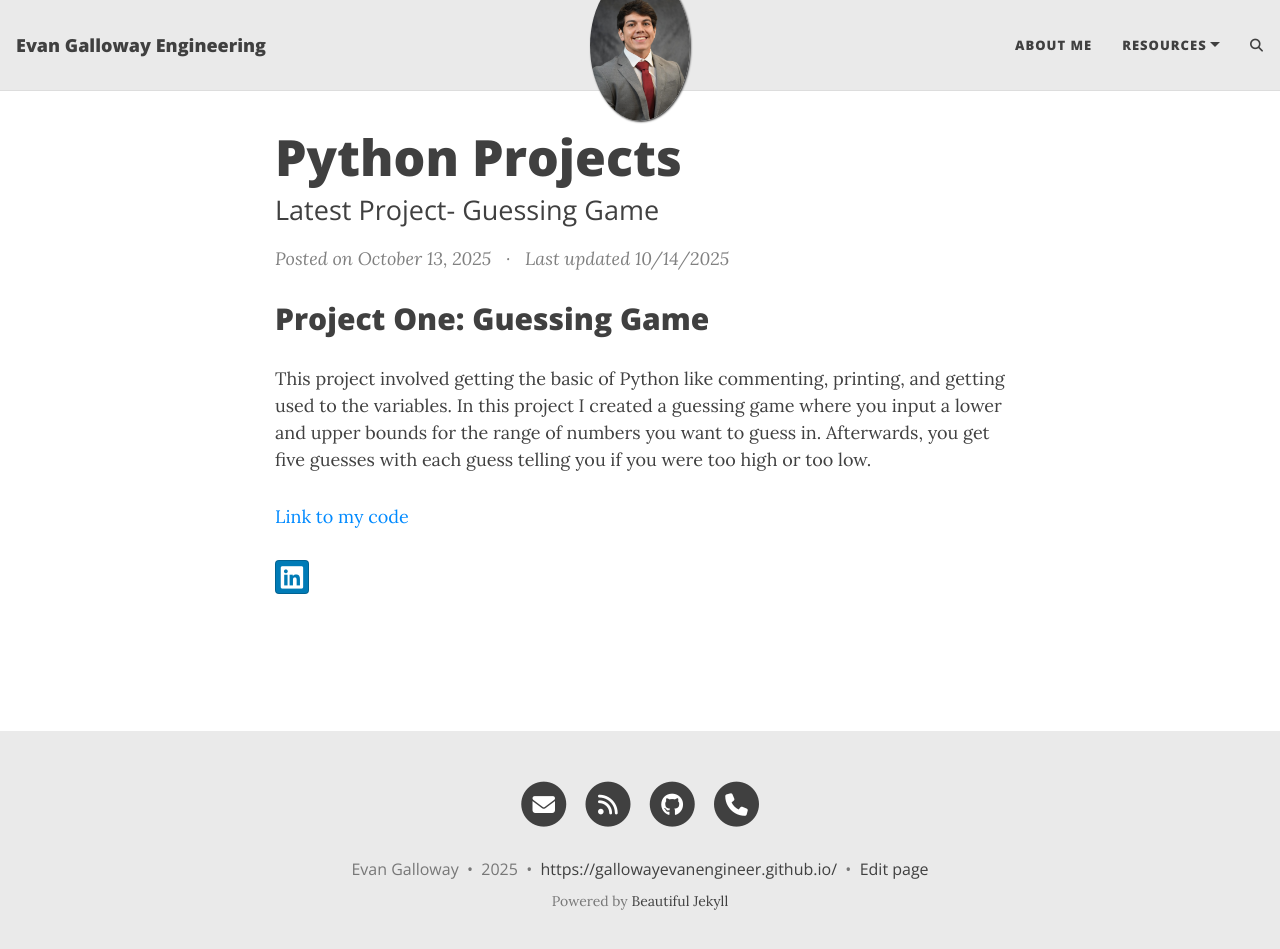
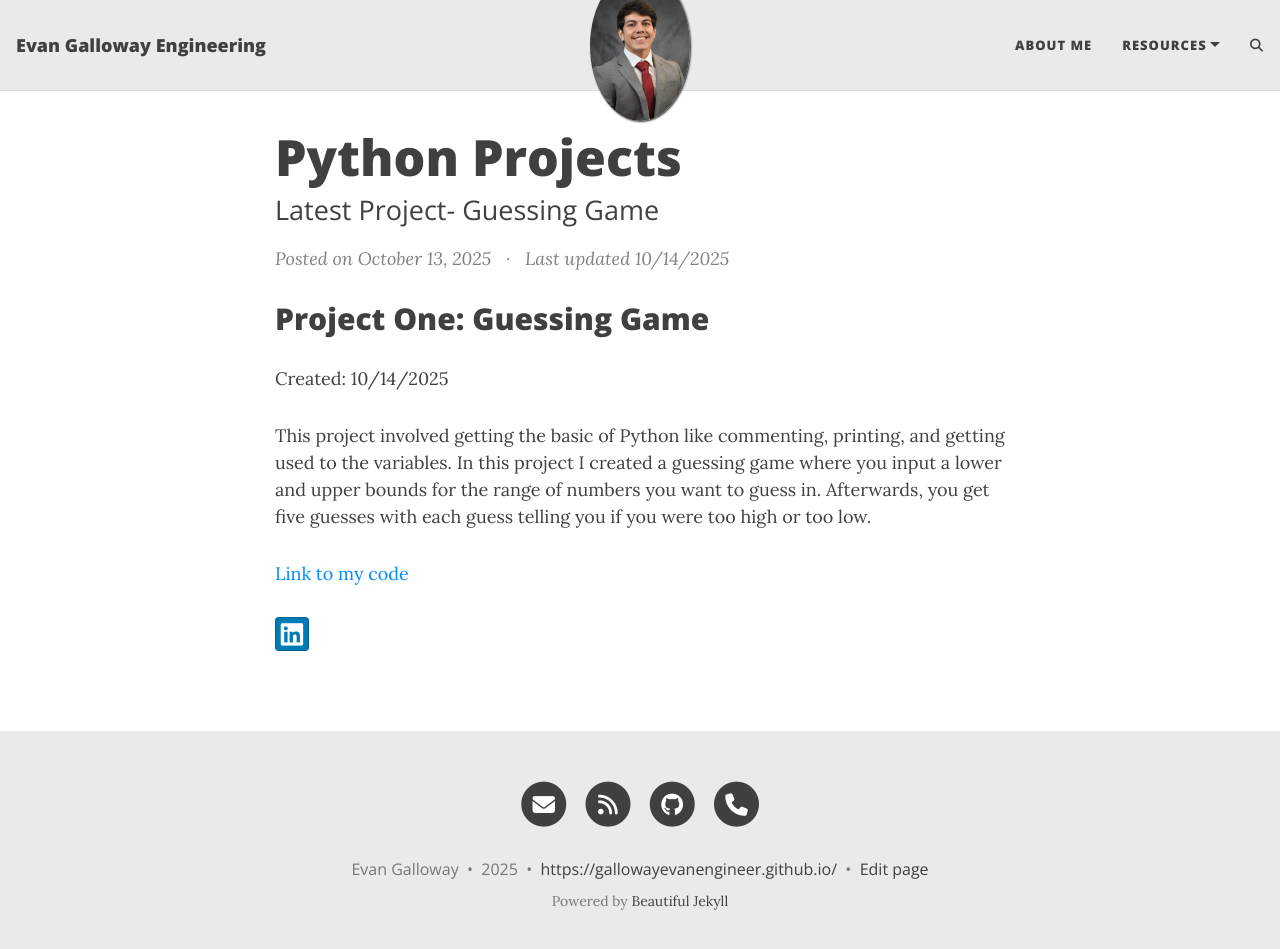
Before and after one commit to gallowayevanengineer/gallowayevanengineer.github.io, a Jekyll site: the page built from _posts/2025-10-13-Python-Projects.md, in a window 1280 px wide and 962 px high. Shown: the top 949 px of the window. Built offline with Jekyll 4.4.1, drawn with Linux system fonts in a browser that asks for light colours; comment, search, counter and statistics services are not loaded.

Commit message:
Update 2025-10-13-Python-Projects.md

```diff
--- a/_posts/2025-10-13-Python-Projects.md
+++ b/_posts/2025-10-13-Python-Projects.md
@@ -7,6 +7,8 @@ last-updated: 10/14/2025
 
 
 ## Project One: Guessing Game
+Created: 10/14/2025
+
 This project involved getting the basic of Python like commenting, printing, and getting used to the variables. In this project I created a guessing game where you input a lower and upper bounds for the range of numbers you want to guess in. Afterwards, you get five guesses with each guess telling you if you were too high or too low.
 
 [Link to my code](/assets/data/Python_Fun.py)
```
